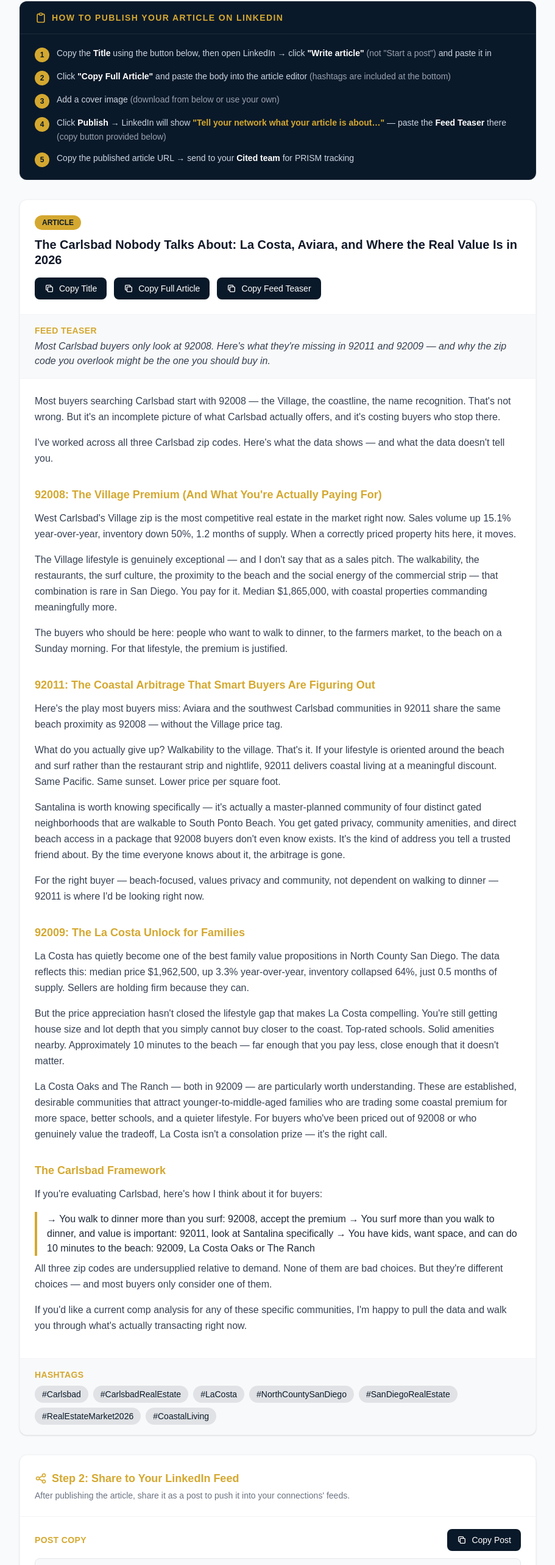
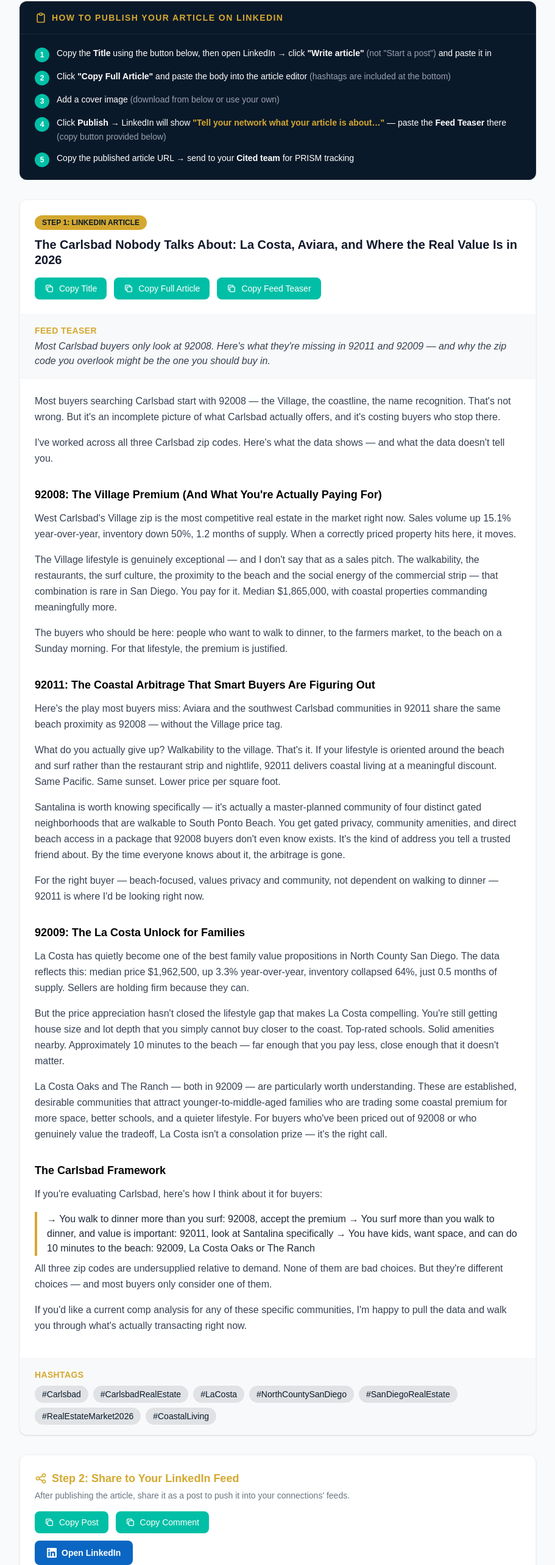
Before and after one commit to radleyraven/cited-dashboard, a Next.js app: page /articles in a window 1280 px wide. Shown: the part 134-2700 px from the top of the page at 61% size, without its empty margins (184-1095 px from the left). Built offline with nearby package versions, Linux system fonts and the light colour scheme.

Commit message:
articles: redesign per v4 spec — teal step numbers, gold headers, black article headers, restructured step 2/3 cards, teal copy buttons

```diff
--- a/src/app/articles/page.tsx
+++ b/src/app/articles/page.tsx
@@ -88,11 +88,13 @@ function CopyButton({ text, label }: { text: string; label: string }) {
   return (
     <button
       onClick={handleCopy}
-      className={`inline-flex items-center gap-2 px-4 py-2 rounded-lg font-medium text-sm transition-all duration-200 ${
-        copied
-          ? 'bg-teal text-white'
-          : 'bg-cobalt text-white hover:bg-cobalt/90'
-      }`}
+      className="inline-flex items-center gap-2 px-4 py-2 rounded-lg font-medium text-sm transition-all duration-200"
+      style={copied
+        ? { background: '#00BFA6', color: '#ffffff' }
+        : { background: '#00BFA6', color: '#ffffff', opacity: 1 }
+      }
+      onMouseEnter={e => { if (!copied) (e.currentTarget as HTMLButtonElement).style.opacity = '0.85'; }}
+      onMouseLeave={e => { (e.currentTarget as HTMLButtonElement).style.opacity = '1'; }}
     >
       {copied ? (
         <>
@@ -155,24 +157,24 @@ export default function ArticlesPage() {
                 <>Copy the published article URL → send to your <span className="font-semibold text-white">Cited team</span> for PRISM tracking</>,
               ].map((step, i) => (
                 <li key={i} className="flex items-start gap-3">
-                  <span className="flex-shrink-0 w-6 h-6 rounded-full flex items-center justify-center text-xs font-bold mt-0.5" style={{ background: '#D4A830', color: '#0A1929' }}>
+                  <span className="flex-shrink-0 w-6 h-6 rounded-full flex items-center justify-center text-xs font-bold mt-0.5" style={{ background: '#00BFA6', color: '#ffffff' }}>
                     {i + 1}
                   </span>
-                  <span className="text-sm leading-relaxed" style={{ color: '#CBD5E1' }}>{step}</span>
+                  <span className="text-sm leading-relaxed" style={{ color: '#ffffff' }}>{step}</span>
                 </li>
               ))}
             </ol>
           </div>
         </div>
 
-        {/* Article Card */}
+        {/* Step 1: Article Card */}
         <div className="bg-white rounded-xl shadow-sm border border-gray-100 overflow-hidden">
           {/* Article Header */}
           <div className="p-6 border-b border-gray-100">
             <div className="flex items-start justify-between gap-4">
               <div>
                 <span className="inline-block px-3 py-1 text-xs font-semibold rounded-full mb-3" style={{ background: '#D4A830', color: '#0A1929' }}>
-                  ARTICLE
+                  STEP 1: LINKEDIN ARTICLE
                 </span>
                 <h2 className="text-xl font-bold text-gray-900 leading-tight">{ARTICLE_TITLE}</h2>
               </div>
@@ -200,7 +202,7 @@ export default function ArticlesPage() {
                 const isFrameworkItem = paragraph.startsWith('→');
 
                 if (isHeader) {
-                  return <h3 key={i} className="text-lg font-bold mt-8 mb-3" style={{ color: '#D4A830' }}>{paragraph}</h3>;
+                  return <h3 key={i} className="text-lg font-bold text-black mt-8 mb-3">{paragraph}</h3>;
                 }
                 if (isFrameworkItem) {
                   return (
@@ -227,8 +229,9 @@ export default function ArticlesPage() {
           </div>
         </div>
 
-        {/* Post to Your Feed Section */}
+        {/* Step 2: Share to LinkedIn Feed */}
         <div className="bg-white rounded-xl shadow-sm border border-gray-100 overflow-hidden mt-8">
+          {/* Header */}
           <div className="p-6 border-b border-gray-100">
             <div className="flex items-center gap-2 mb-1">
               <svg className="w-5 h-5" style={{ color: '#D4A830' }} fill="none" stroke="currentColor" viewBox="0 0 24 24">
@@ -237,32 +240,13 @@ export default function ArticlesPage() {
               <h2 className="text-lg font-bold" style={{ color: '#D4A830' }}>Step 2: Share to Your LinkedIn Feed</h2>
             </div>
             <p className="text-sm text-gray-500 mt-1">After publishing the article, share it as a post to push it into your connections' feeds.</p>
-          </div>
-
-          {/* Post Copy */}
-          <div className="px-6 py-5 border-b border-gray-100">
-            <div className="flex items-center justify-between mb-3">
-              <p className="text-sm font-semibold uppercase tracking-wide" style={{ color: '#D4A830' }}>Post Copy</p>
+            {/* Copy Buttons Row */}
+            <div className="flex flex-wrap gap-3 mt-4">
               <CopyButton text={POST_COPY} label="Copy Post" />
-            </div>
-            <div className="rounded-lg p-4 text-sm text-gray-700 leading-relaxed whitespace-pre-line" style={{ background: '#f8f9fa', border: '1px solid #e5e7eb' }}>
-              {POST_COPY}
-            </div>
-          </div>
-
-          {/* Post Comment */}
-          <div className="px-6 py-5 border-b border-gray-100">
-            <div className="flex items-center justify-between mb-3">
-              <p className="text-sm font-semibold uppercase tracking-wide" style={{ color: '#D4A830' }}>Post Comment</p>
               <CopyButton text={POST_COMMENT} label="Copy Comment" />
             </div>
-            <div className="rounded-lg p-4 text-sm text-gray-700 leading-relaxed" style={{ background: '#f8f9fa', border: '1px solid #e5e7eb' }}>
-              {POST_COMMENT}
-            </div>
-          </div>
-
-          {/* LinkedIn Link */}
-          <div className="px-6 py-5">
+            {/* Open LinkedIn — right under copy buttons */}
+            <div className="mt-3">
               <a
                 href="https://www.linkedin.com"
                 target="_blank"
@@ -278,8 +262,26 @@ export default function ArticlesPage() {
             </div>
           </div>
 
-        {/* Google Business Profile Section */}
+          {/* Post Copy Content */}
+          <div className="px-6 py-5 border-b border-gray-100">
+            <p className="text-sm font-semibold uppercase tracking-wide mb-3" style={{ color: '#D4A830' }}>Post Copy</p>
+            <div className="rounded-lg p-4 text-sm text-gray-700 leading-relaxed whitespace-pre-line" style={{ background: '#f8f9fa', border: '1px solid #e5e7eb' }}>
+              {POST_COPY}
+            </div>
+          </div>
+
+          {/* Post Comment Content */}
+          <div className="px-6 py-5">
+            <p className="text-sm font-semibold uppercase tracking-wide mb-3" style={{ color: '#D4A830' }}>Post Comment</p>
+            <div className="rounded-lg p-4 text-sm text-gray-700 leading-relaxed" style={{ background: '#f8f9fa', border: '1px solid #e5e7eb' }}>
+              {POST_COMMENT}
+            </div>
+          </div>
+        </div>
+
+        {/* Step 3: Google Business Profile */}
         <div className="bg-white rounded-xl shadow-sm border border-gray-100 overflow-hidden mt-8">
+          {/* Header */}
           <div className="p-6 border-b border-gray-100">
             <div className="flex items-center gap-2 mb-1">
               <svg className="w-5 h-5" style={{ color: '#D4A830' }} fill="none" stroke="currentColor" viewBox="0 0 24 24">
@@ -289,48 +291,29 @@ export default function ArticlesPage() {
               <h2 className="text-lg font-bold" style={{ color: '#D4A830' }}>Step 3: Post to Google Business Profile</h2>
             </div>
             <p className="text-sm text-gray-500 mt-1">GBP posts are short-form (max 1,500 characters). This is a condensed version of the article optimized for Google's AI. Post it as an Update on your Google Business Profile.</p>
-          </div>
-
-          {/* GBP Post Copy */}
-          <div className="px-6 py-5 border-b border-gray-100">
-            <div className="flex items-center justify-between mb-3">
-              <p className="text-sm font-semibold uppercase tracking-wide" style={{ color: '#D4A830' }}>GBP Post</p>
-              <CopyButton text={GBP_POST} label="Copy Post" />
-            </div>
-            <div className="rounded-lg p-4 text-sm text-gray-700 leading-relaxed whitespace-pre-line" style={{ background: '#f8f9fa', border: '1px solid #e5e7eb' }}>
-              {GBP_POST}
-            </div>
-          </div>
-
-          {/* GBP Link + Instructions */}
-          <div className="px-6 py-5">
+            {/* Open GBP link — under header, before copy button */}
+            <div className="mt-4">
               <a
                 href="https://business.google.com"
                 target="_blank"
                 rel="noopener noreferrer"
-              className="inline-flex items-center gap-2 px-5 py-2.5 rounded-lg font-semibold text-sm transition-all duration-200 hover:opacity-90 mb-5"
+                className="inline-flex items-center gap-2 px-5 py-2.5 rounded-lg font-semibold text-sm transition-all duration-200 hover:opacity-90"
                 style={{ background: '#00BFA6', color: '#ffffff' }}
               >
                 Open Google Business Profile →
               </a>
-            <div className="rounded-lg p-4" style={{ background: '#f8f9fa', border: '1px solid #e5e7eb' }}>
-              <p className="text-sm font-semibold uppercase tracking-wide mb-3" style={{ color: '#D4A830' }}>How to Post</p>
-              <ol className="space-y-2">
-                {[
-                  <>Open Google Business Profile <span className="text-gray-400">(link above)</span></>,
-                  <>Click <span className="font-semibold text-gray-800">"Add update"</span> <span className="text-gray-400">(or "Create post")</span></>,
-                  <>Paste the post above</>,
-                  <>Add a photo <span className="text-gray-400">(use the Carlsbad listing photo from the article)</span></>,
-                  <>Click <span className="font-semibold text-gray-800">"Post"</span></>,
-                ].map((step, i) => (
-                  <li key={i} className="flex items-start gap-3">
-                    <span className="flex-shrink-0 w-5 h-5 rounded-full flex items-center justify-center text-xs font-bold mt-0.5" style={{ background: '#D4A830', color: '#0A1929' }}>
-                      {i + 1}
-                    </span>
-                    <span className="text-sm leading-relaxed text-gray-700">{step}</span>
-                  </li>
-                ))}
-              </ol>
+            </div>
+            {/* Copy button — right under the link */}
+            <div className="mt-3">
+              <CopyButton text={GBP_POST} label="Copy Post" />
+            </div>
+          </div>
+
+          {/* GBP Post Content */}
+          <div className="px-6 py-5">
+            <p className="text-sm font-semibold uppercase tracking-wide mb-3" style={{ color: '#D4A830' }}>GBP Post</p>
+            <div className="rounded-lg p-4 text-sm text-gray-700 leading-relaxed whitespace-pre-line" style={{ background: '#f8f9fa', border: '1px solid #e5e7eb' }}>
+              {GBP_POST}
             </div>
           </div>
         </div>
```
Lines whose indentation alone changed are shown as unchanged.
